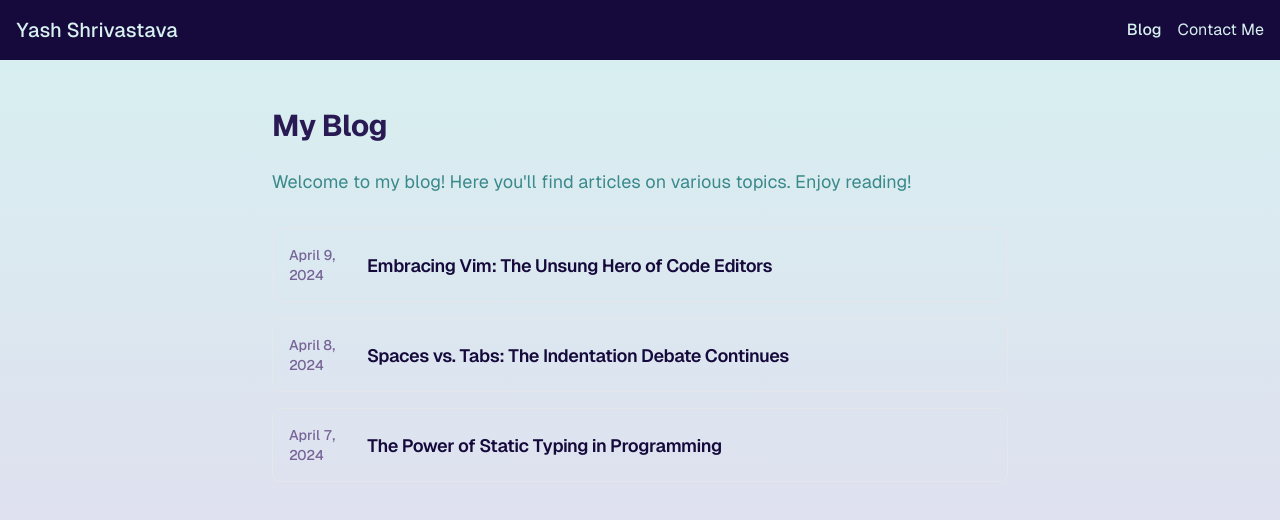
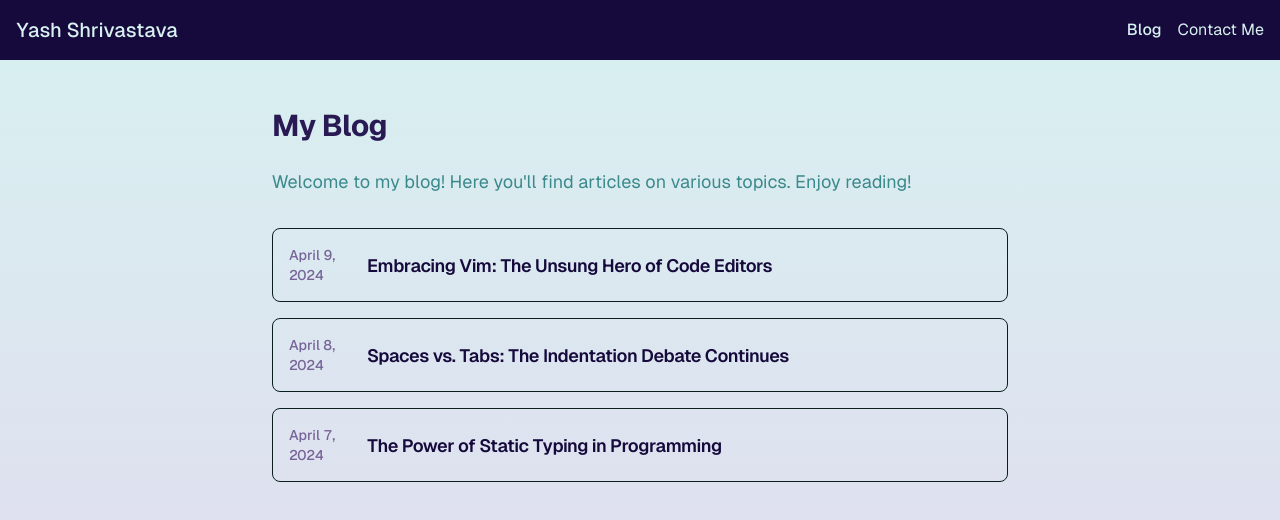
Before and after one commit to Maxsash/yash-web, a Next.js app: page /blog in a window 1280 px wide. Shown: the top 520 px of the page. Built offline with nearby package versions, Linux system fonts and the light colour scheme.

Commit message:
Update border color

```diff
--- a/src/components/Posts.js
+++ b/src/components/Posts.js
@@ -21,7 +21,7 @@ export function BlogPosts() {
             className="flex flex-col mb-4"
             href={`/blog/${post.slug}`}
           >
-            <div className="w-full flex flex-row items-center space-x-2 p-2 md:p-4 border border-gray-200 rounded-lg">
+            <div className="w-full flex flex-row items-center space-x-2 p-2 md:p-4 border border-secondary-900 rounded-lg">
               <p className="text-primary-600 text-sm w-[70px] tabular-nums opacity-75">
                 {formatDate(post.metadata.publishedAt, false)}
               </p>
```
